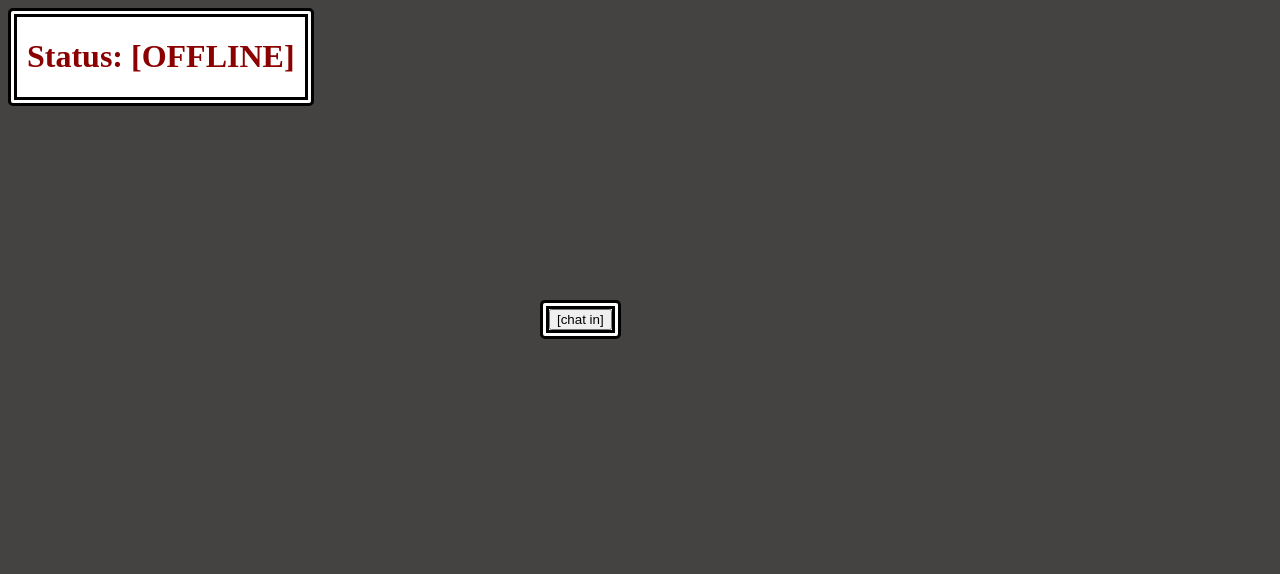
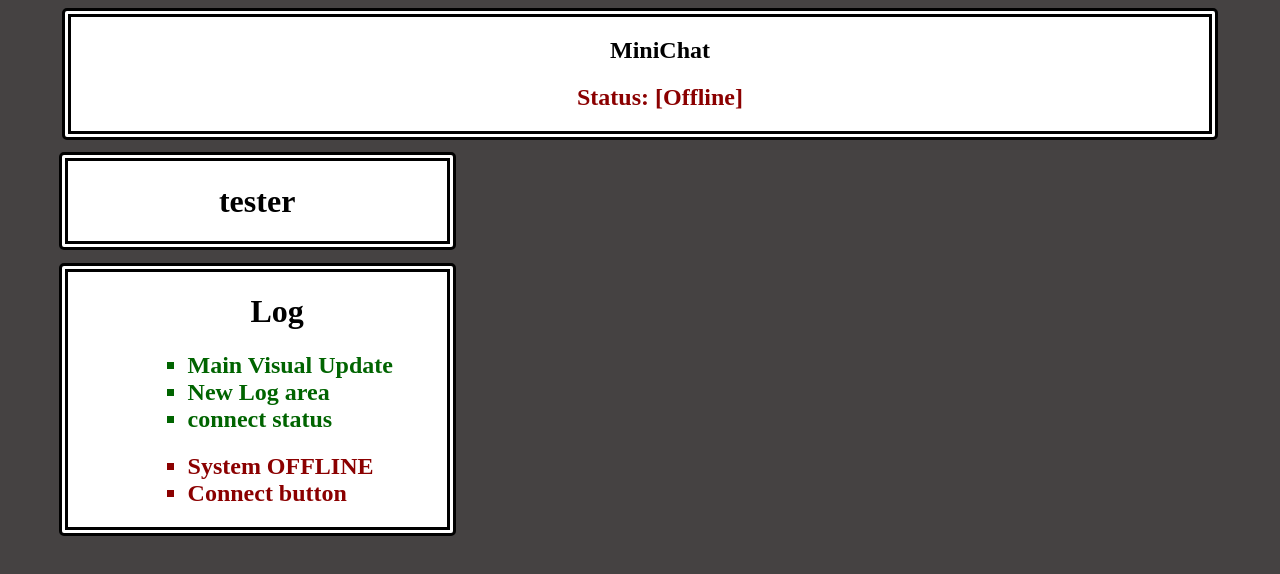
Before and after one commit to Armaggedom/minichat, a website: page public/ClientWindow.html in a window 1280 px wide. Drawn offline with Linux system fonts and the light colour scheme.

Commit message:
V:3.0.1.1

```diff
--- a/index.js
+++ b/index.js
@@ -21,6 +21,6 @@ io.on("connection", socket => {
 })
 httpServer.listen(process.env.PORT || 5000, ()=>{
 	console.clear()
-	console.log(`info: server V:3.0.1 Client: 3.0.0`)
+	console.log(`info: server V:3.0.1 Client: 3.0.1.1`)
   console.log(`---------------------[Cardial Online]---------------------`)
 })
--- a/public/ClientWindow.html
+++ b/public/ClientWindow.html
@@ -2,23 +2,66 @@
 <!DOCTYPE html>
 <html>
 	<head>
-		<meta charset="utf-8"><!-- , http-equiv="refresh" content="1"> -->
+		<meta name="viewport" content="width=device-width,initial-scale=1,maximum-scale=1,user-scalable=no">
+		<meta http-equiv="X-UA-Compatible" content="IE=edge,chrome=1">
+		<meta name="HandheldFriendly" content="true">
+		<!-- <meta http-equiv="refresh" content="1"> -->
 		<link rel="stylesheet" type="text/css" href="./css/ClientWindow.css">
-		<script>
-			function connect() {
-				return window.location.href='pages/chat.html';
-			}
-		</script>
+		<script src="./js/data.js"></script>
 	<title>-MiniChat-</title>
 	</head>
 	<body>
-		<div id='status'>
-			<h1>Status: [OFFLINE]</h1>
+		<nav class="frame">
+			<ul>
+				<li class="alignText">
+					<h1> MiniChat </h1>
+				</li>
+				<li class="alignText">
+					<h1 style="color: darkred;" id="status">Status: Await</h1>
+				</li>
+			</ul>
+			<script>connectionTest()</script>
+		</nav>
+		<div>
+			<div class="frame" id="connectDiv">
+				<h1 class="alignText">tester</h1>
+			</div>
+			<div class="frame" id="logDiv">
+				<ul>
+					<li class="alignText">
+						<h1>Log</h1>
+					</li>
+					<li class="alignText">
+						<ul>
+							<li class="alignText">
+								<h2 style="color: darkgreen;">
+									<ul id="LogList">
+										<li>
+											Main Visual Update
+										</li>
+										<li>
+											New Log area
+										</li>
+										<li>
+											connect status
+										</li>
+									</ul>
+								</h2>
+								<h2 style="color: darkred;">
+									<ul id="LogList">
+										<li>
+											System OFFLINE
+										</li>
+										<li>
+											Connect button
+										</li>
+									</ul>
+								</h2>
+							</li>
+						</ul>
+					</li>
+				</ul>
+			</div>
 		</div>
-		<main>
-			<form action="/pages/chat.html" method="GET">
-				<button type='button' onclick="connect()">[chat in]</button>
-			</form>
-		</main>
 	</body>
 </html>
--- a/public/css/ClientWindow.css
+++ b/public/css/ClientWindow.css
@@ -1,27 +1,7 @@
 body {
 	background-color: #454242;
 }
-body main form {
-	width:auto;
-    height:auto;
-	position: fixed;
-
-	top: 50%;
-    left: 50%;
-    margin-top: -100px;
-    margin-left: -100px;
-
-    background-color: #ffffff;
-	border-style: double;
-	border-radius: 5px;
-	border-width: 9px;
-}
-body main form input{
-	border-radius: 5px;
-	border-style: solid;
-	border-color: #000000;
-}
-#status {
+/*body header {
 	color: darkred;
 	float: left;
 	margin-left: auto;
@@ -30,8 +10,37 @@ body main form input{
 	border-width: 9px;
 	border-color: #000000;
 	background-color: #ffffff;
+}*/
+body nav {
+	max-width: 90%;
+	height: auto;
+	margin: auto;
 }
-#status h1 {
-	padding-left: 10px;
-	padding-right: 10px;
+#logDiv {
+	max-width: 30%;
+	height: auto;
+	margin-left: 4%;
+	margin-top: 1%;
 }
+#connectDiv {
+	max-width: 30%;
+	height: auto;
+	margin-left: 4%;
+	margin-top: 1%;
+}
+.frame {
+	background-color: #ffffff;
+	border-style: double;
+ 	border-radius: 5px;
+ 	border-width: 9px;
+ 	border-color: #000000;
+}
+.alignText {
+	text-align: center;
+	list-style-type: none;
+	display: fixed;
+}
+#LogList {
+	text-align: initial;
+	display: block;
+}
--- /dev/null
+++ b/public/js/data.js
@@ -0,0 +1,14 @@
+const connection=false;
+function connectionTest() {
+	//need do create
+	if(connection===true) {
+		console.log('connection accept')
+		document.getElementById('status').textContent ="Status: [Online]"
+		document.getElementById('status').style.color="darkgreen"
+	}
+	else {
+		console.log('connection refused')
+		document.getElementById('status').textContent ="Status: [Offline]"
+		document.getElementById('status').style.color="darkred"
+	}
+}
```
Also changed, not shown: public/pages/chat.html (+2 -1 lines).
